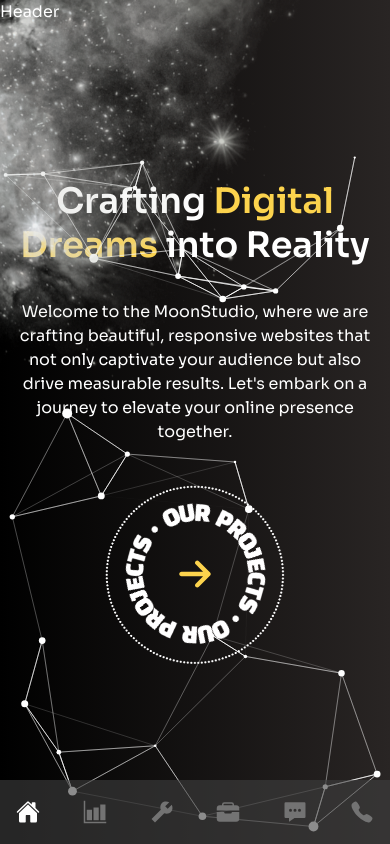
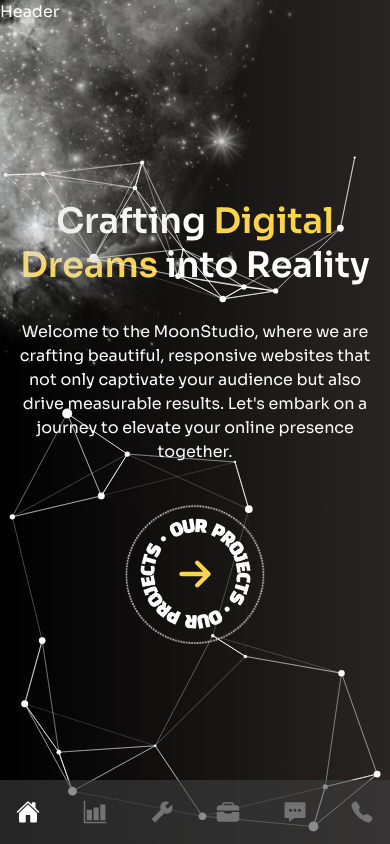
Before and after one commit to AlinaDemchenko/moon_studio, a Next.js app: page / in a window 390 px wide. Built offline with nearby package versions, Linux system fonts and the light colour scheme.

Commit message:
btn size fixed

```diff
--- a/components/ProjectsBtn.jsx
+++ b/components/ProjectsBtn.jsx
@@ -5,13 +5,13 @@
 function ProjectsBtn() {
   return (
     <div className="mx-auto xl:mx-0">
-      <Link href="/works" className="relative z-10 w-[180px] h-[180px] flex justify-center items-center bg-[url('/circle_frame.png')] bg-cover bg-center bg-no-repeat group">
+      <Link href="/works" className="relative z-10 w-[140px] h-[140px] md:w-[180px] md:h-[180px] flex justify-center items-center bg-[url('/circle_frame.png')] bg-cover bg-center bg-no-repeat group">
         <Image
         src="/circle_text.png"
         width={141}
         height={141}
         alt="our projects"
-        className="animate-spin-slow w-full h-full max-w-[141px] max-h-[141px]"
+        className="animate-spin-slow w-full h-full max-w-[111px] max-h-[111px] md:max-w-[141px] md:max-h-[141px]"
         />
         <FaArrowRight className="absolute text-4xl group-hover:translate-x-2 transition-all duration-300 text-amber-300"/>
       </Link>
```
